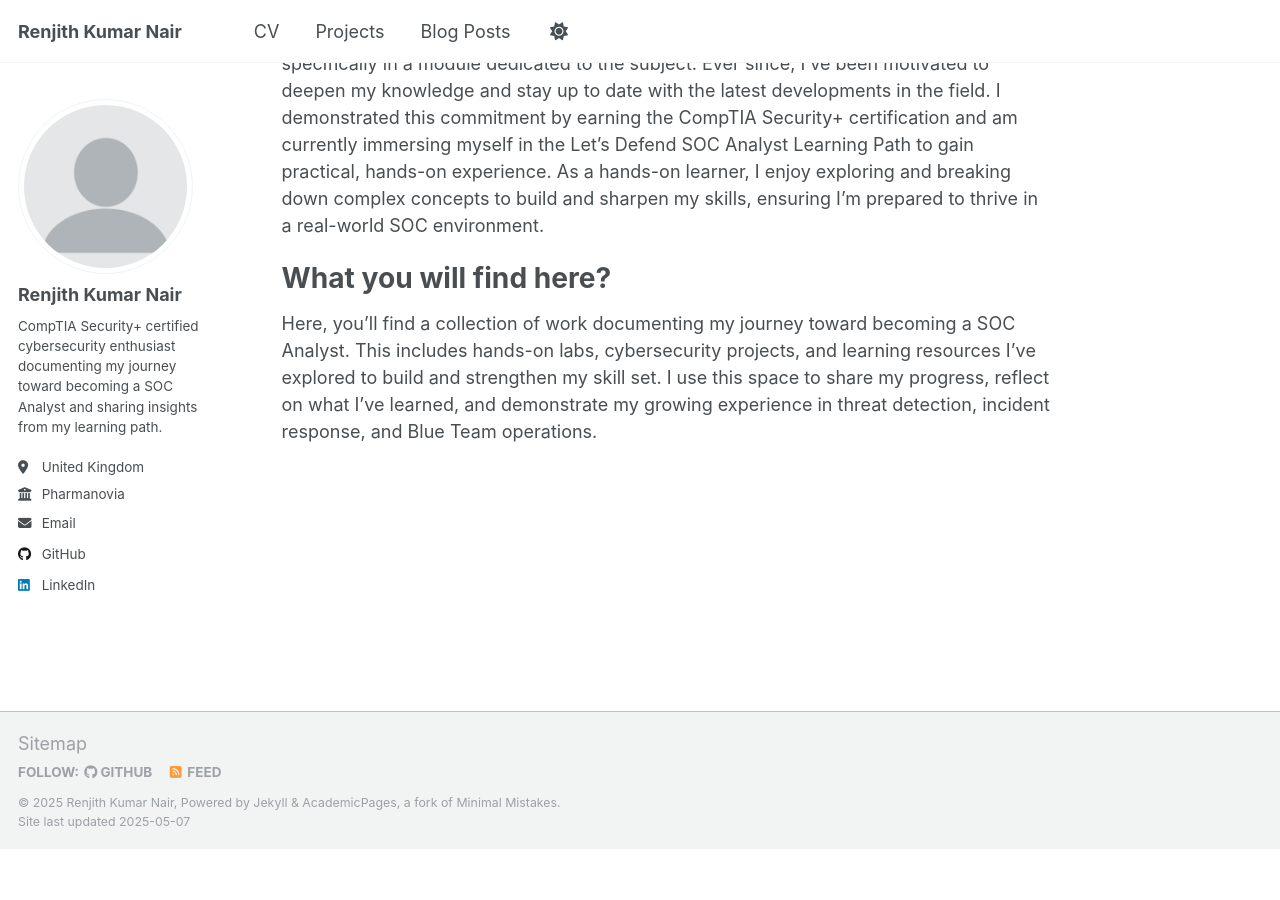
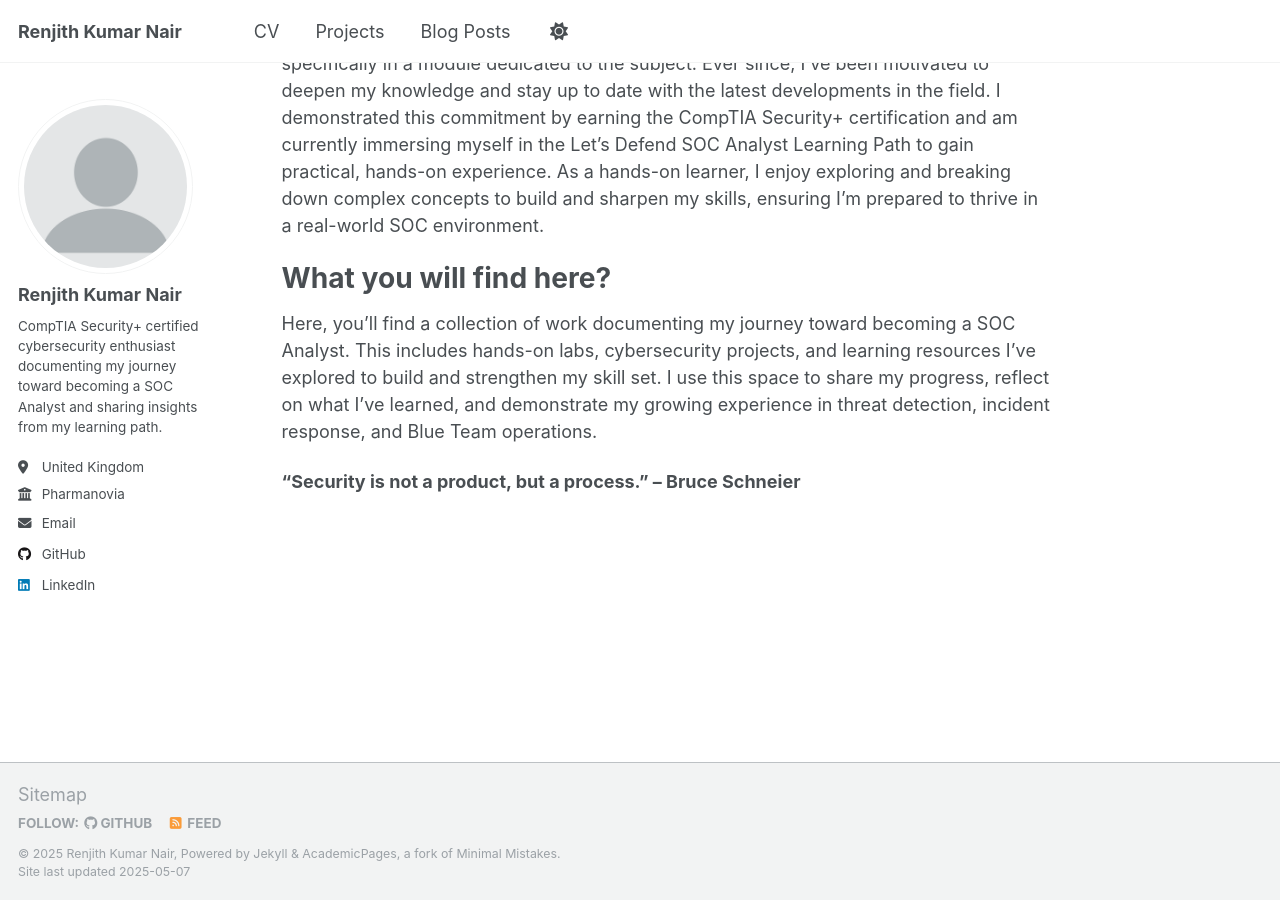
Before and after one commit to renjithknair2203/renjithknair2203.github.io, a Jekyll site: the page built from _pages/about.md, in a window 1280 px wide and 900 px high, scrolled down 618 px. Built offline with Jekyll 4.4.1, drawn with Linux system fonts in a browser that asks for light colours; before the commit the page ends 1468 px from its top, so only the background shows below that.

Commit message:
Update about.md

```diff
--- a/_pages/about.md
+++ b/_pages/about.md
@@ -18,3 +18,5 @@ This passion for cybersecurity was first sparked during my Computer Science degr
 What you will find here?
 ======
 Here, you'll find a collection of work documenting my journey toward becoming a SOC Analyst. This includes hands-on labs, cybersecurity projects, and learning resources I've explored to build and strengthen my skill set. I use this space to share my progress, reflect on what I’ve learned, and demonstrate my growing experience in threat detection, incident response, and Blue Team operations.
+
+**“Security is not a product, but a process.” – Bruce Schneier**
```
